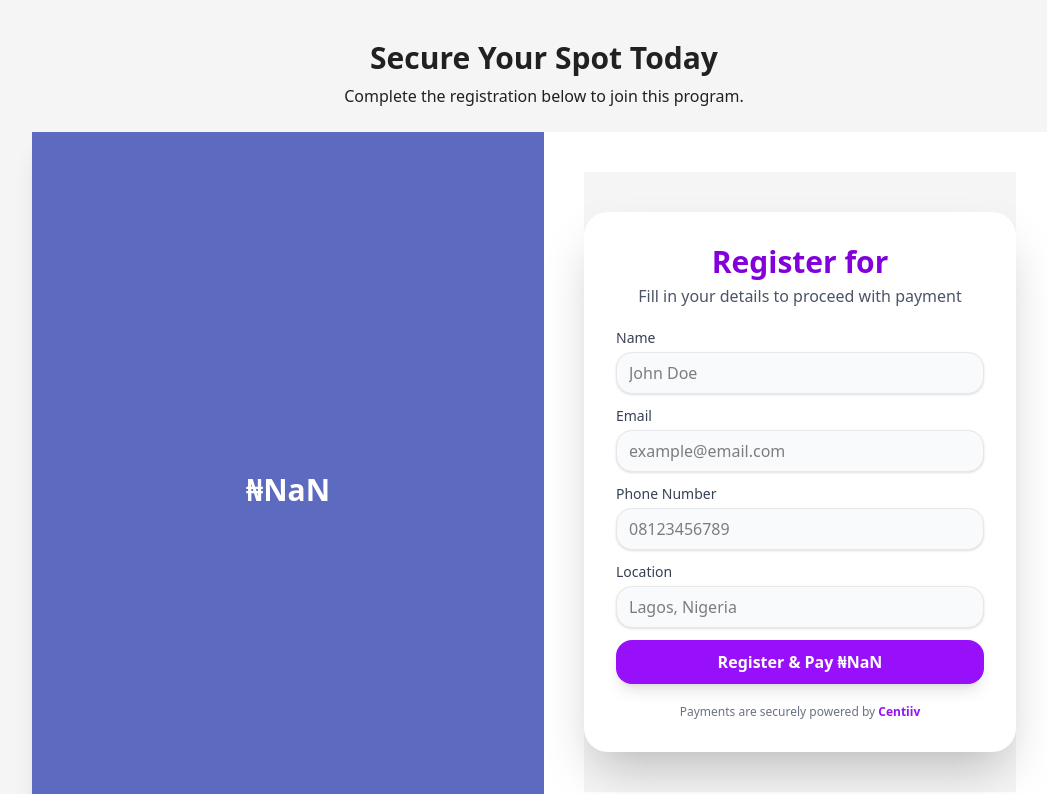
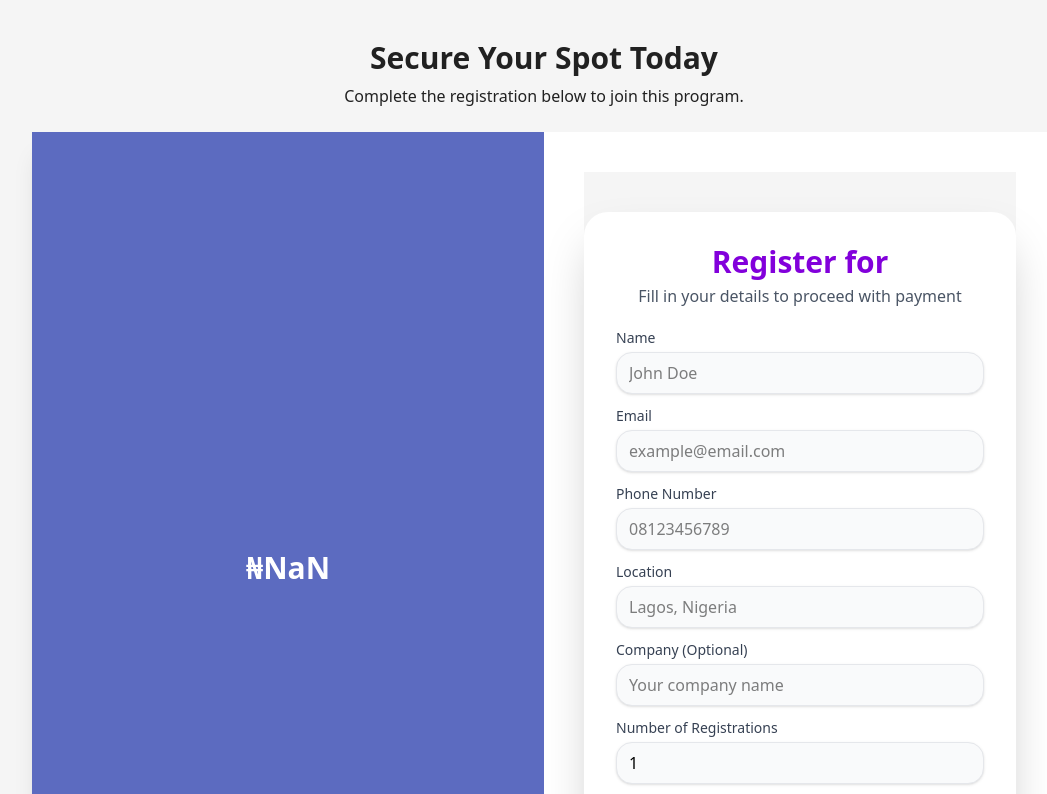
Before and after one commit to samakintayo/opolo-global, a React (Vite) app in the folder frontend/: page /register in a window 1280 px wide. Shown: the top 794 px of the page, without its empty margins (96-1143 px from the left). Built offline with nearby package versions, Linux system fonts and the light colour scheme.

Commit message:
updated form

```diff
--- a/frontend/src/RegistrationForm.jsx
+++ b/frontend/src/RegistrationForm.jsx
@@ -7,6 +7,8 @@ const RegistrationForm = ({ programType, amount }) => {
     email: "",
     phone: "",
     location: "",
+    company: "", // optional field
+    quantity: 1, // default 1 registration
   });
   const [loading, setLoading] = useState(false);
   const [error, setError] = useState("");
@@ -19,6 +21,7 @@ const RegistrationForm = ({ programType, amount }) => {
     if (!/^\d{10,15}$/.test(formData.phone))
       return "Phone number should be 10–15 digits.";
     if (!formData.location.trim()) return "Location is required.";
+    if (formData.quantity < 1) return "Please select at least 1 registration.";
     return null;
   };
 
@@ -44,7 +47,11 @@ const RegistrationForm = ({ programType, amount }) => {
         {
           method: "POST",
           headers: { "Content-Type": "application/json" },
-          body: JSON.stringify({ ...formData, programType, amount }),
+          body: JSON.stringify({
+            ...formData,
+            programType,
+            unitPrice: amount, // send base cost per registration
+          }),
         }
       );
 
@@ -65,10 +72,11 @@ const RegistrationForm = ({ programType, amount }) => {
     }
   };
 
+  const totalAmount = amount * formData.quantity;
+
   return (
     <div className="flex items-center justify-center py-10 bg-[#F5F5F5]">
       <div className="w-full max-w-sm md:max-w-md bg-white rounded-3xl shadow-2xl p-6 md:p-8">
-
         {/* Header */}
         <div className="text-center mb-4 md:mb-5">
           <h2 className="text-2xl md:text-3xl font-extrabold text-purple-700">
@@ -93,13 +101,17 @@ const RegistrationForm = ({ programType, amount }) => {
 
         {/* Form */}
         <form onSubmit={handleSubmit} className="space-y-3">
-      {["name", "email", "phone", "location"].map((field) => (
+          {["name", "email", "phone", "location", "company"].map((field) => (
             <div key={field} className="flex flex-col">
               <label
                 htmlFor={field}
                 className="text-sm font-medium text-gray-700 mb-1 capitalize"
               >
-            {field === "phone" ? "Phone Number" : field}
+                {field === "phone"
+                  ? "Phone Number"
+                  : field === "company"
+                  ? "Company (optional)"
+                  : field}
               </label>
               <input
                 id={field}
@@ -121,12 +133,34 @@ const RegistrationForm = ({ programType, amount }) => {
                     ? "example@email.com"
                     : field === "phone"
                     ? "08123456789"
-                : "Lagos, Nigeria"
+                    : field === "location"
+                    ? "Lagos, Nigeria"
+                    : "Your company name"
                 }
                 className="w-full rounded-2xl border border-gray-200 px-3 py-2 bg-gray-50 focus:bg-white focus:ring-2 focus:ring-purple-300 focus:border-purple-300 outline-none disabled:bg-gray-100 transition-all shadow-sm"
               />
             </div>
           ))}
+
+          {/* Quantity field */}
+          <div className="flex flex-col">
+            <label
+              htmlFor="quantity"
+              className="text-sm font-medium text-gray-700 mb-1"
+            >
+              Number of Registrations
+            </label>
+            <input
+              id="quantity"
+              type="number"
+              name="quantity"
+              min="1"
+              value={formData.quantity}
+              onChange={handleChange}
+              disabled={loading}
+              className="w-full rounded-2xl border border-gray-200 px-3 py-2 bg-gray-50 focus:bg-white focus:ring-2 focus:ring-purple-300 focus:border-purple-300 outline-none disabled:bg-gray-100 transition-all shadow-sm"
+            />
+          </div>
 
           {/* Submit Button */}
           <button
@@ -140,7 +174,7 @@ const RegistrationForm = ({ programType, amount }) => {
                 Processing...
               </>
             ) : (
-          `Register & Pay ₦${amount.toLocaleString()}`
+              `Register & Pay ₦${totalAmount.toLocaleString()}`
             )}
           </button>
         </form>
@@ -152,8 +186,6 @@ const RegistrationForm = ({ programType, amount }) => {
         </p>
       </div>
     </div>
-
-
   );
 };
 
```
Lines whose indentation alone changed are shown as unchanged.
